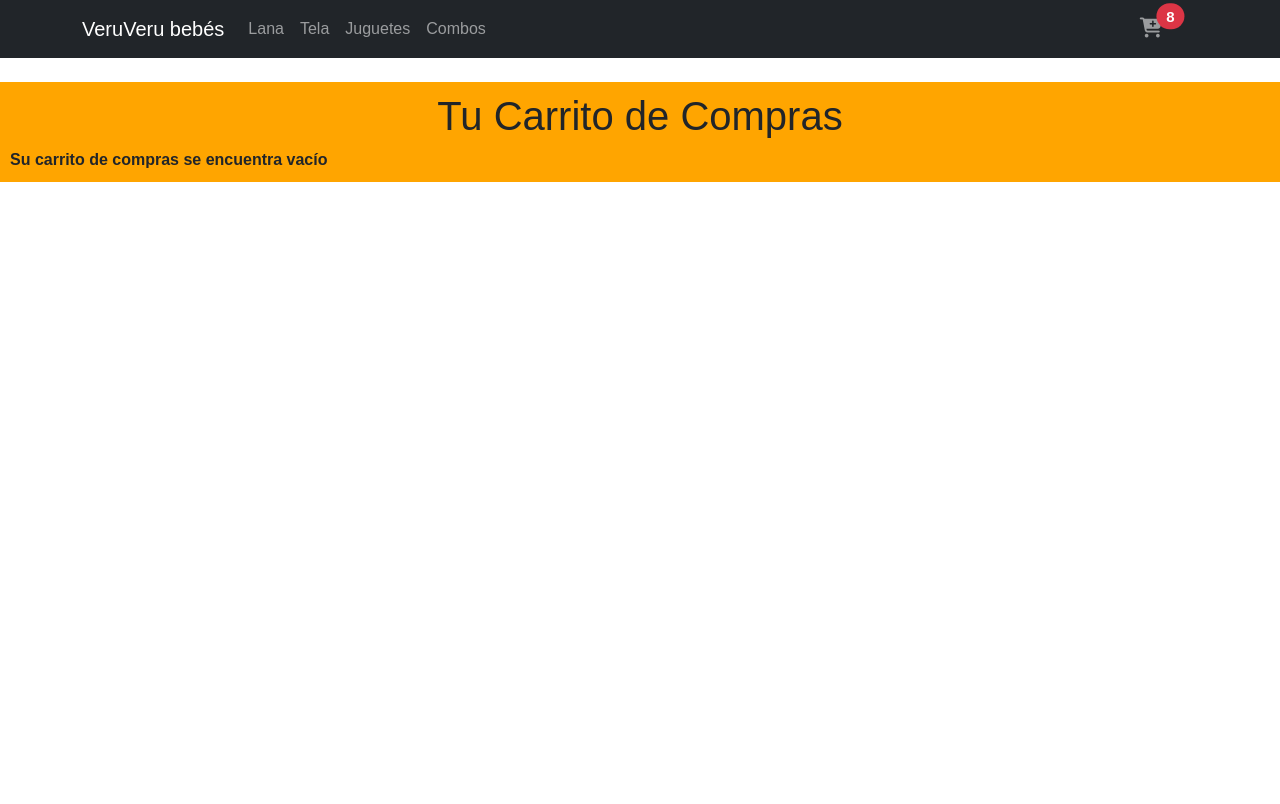
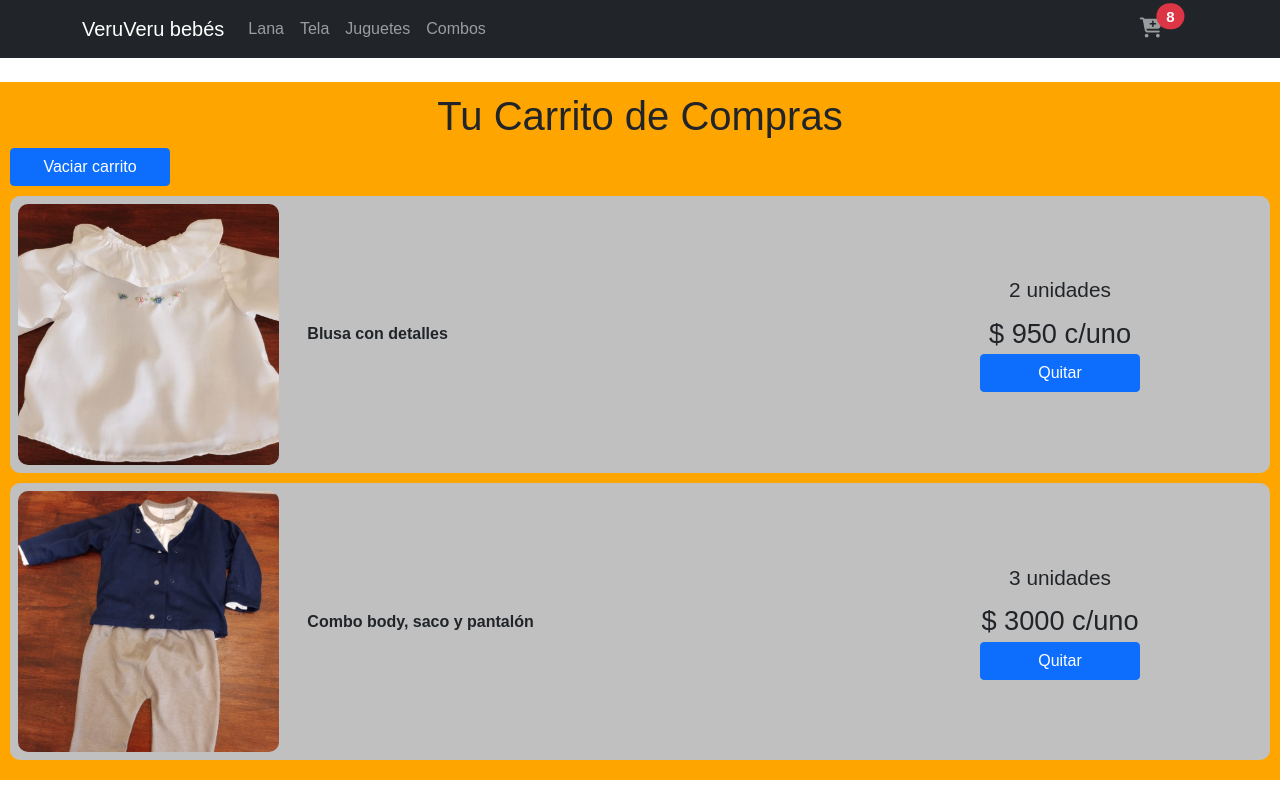
Before and after one commit to german-illesca/curso-react, a React (Create React App) app: page /cart in a window 1280 px wide. Built offline with nearby package versions, Linux system fonts and the light colour scheme.

Commit message:
Trabajo practico clase 10

```diff
--- a/src/components/Cart.js
+++ b/src/components/Cart.js
@@ -31,7 +31,7 @@ const Cart = () => {
                                 </ProductDetail>
                                 <PriceDetail>
                                     <ProductAmountContainer>
-                                    <ProductAmount>2 unidades</ProductAmount>
+                                    <ProductAmount>{item.cantidad} unidades</ProductAmount>
                                     </ProductAmountContainer>
                                     <ProductPrice>$ {item.precio} c/uno</ProductPrice>
                                     <button type="button" className="btn btn-primary boton-quitar" onClick={() => datos.removeItem(item)}>Quitar</button>
--- a/src/components/CartContext.js
+++ b/src/components/CartContext.js
@@ -4,7 +4,25 @@ import { createContext } from "react";
 export const CartContext = createContext();
 
 const CartContextProvider = ({children}) => {
-    const [carrito, setCarrito] = useState([]);
+    const [carrito, setCarrito] = useState([{
+        "codigo": 13,
+        "nombre": "Blusa con detalles",
+        "descripcion": "Lorem ipsum dolor sit amet consectetur adipisicing elit. Ducimus illo, sunt tenetur magni ipsam vel perspiciatis veniam doloribus esse recusandae eos unde praesentium officiis beatae, facilis aperiam. Voluptatibus, officiis earum!",
+        "urlImagen": "/images/products/blusa-blanca-con-detalles-1-1.jpg",
+        "stock": 25,
+        "categoria": 2,
+        "precio": 950,
+        "cantidad": 2
+    }, {
+        "codigo": 14,
+        "nombre": "Combo body, saco y pantalón",
+        "descripcion": "Lorem ipsum dolor sit amet consectetur adipisicing elit. Ducimus illo, sunt tenetur magni ipsam vel perspiciatis veniam doloribus esse recusandae eos unde praesentium officiis beatae, facilis aperiam. Voluptatibus, officiis earum!",
+        "urlImagen": "/images/products/combo-body-saco-y-pantalon-1-1.jpg",
+        "stock": 97,
+        "categoria": 4,
+        "precio": 3000,
+        "cantidad": 3
+    }]);
 
     const removeAllItems = (() => {
         setCarrito([]);
@@ -14,13 +32,23 @@ const CartContextProvider = ({children}) => {
         setCarrito(carrito.filter( item => item.codigo !== item2.codigo ));
     });
 
-    const addItem = (item, cant) => {
-        console.log(carrito);
-        setCarrito([ item, ...carrito ]);
+    const addToCart = (newItem, cant) => {
+        const yaexiste = carrito.find( item => item.codigo === newItem.codigo);
+        if (yaexiste !== undefined){
+            //console.log("entro por ya existe");
+            setCarrito(carrito.filter( item => item.codigo !== yaexiste.codigo ));
+            yaexiste.cantidad += cant;
+            setCarrito([ ...(carrito.filter( item => item.codigo !== yaexiste.codigo )) , yaexiste ]);
+        } else {
+            //console.log("entro por no existe");
+            const cantidad = { cantidad: cant };
+            Object.assign(newItem, cantidad);
+            setCarrito([ ...carrito , newItem ]);
+        }
     };
 
     return (
-        <CartContext.Provider value={{carrito, removeAllItems, removeItem, addItem}}>
+        <CartContext.Provider value={{carrito, removeAllItems, removeItem, addToCart}}>
             {children}
         </CartContext.Provider>
     )
--- a/src/components/ItemDetail.js
+++ b/src/components/ItemDetail.js
@@ -1,13 +1,16 @@
-import { useContext, useState } from "react";
+import { useState } from "react";
+import { useContext } from "react";
 import { CartContext } from "./CartContext";
 import ItemCount from "./ItemCount";
 
 const ItemDetail = ({item}) => {
+    const [itemCount, setItemCount]=useState(0);
     const datos=useContext(CartContext);
 
     const showAddItems = (cantItems) => {
         //alert(`Usted ha seleccionado ${items} ítems`);
-        datos.addItem(item, cantItems);
+        datos.addToCart(item, cantItems);
+        setItemCount(cantItems);
     };
 
     return (
@@ -24,7 +27,7 @@ const ItemDetail = ({item}) => {
                 </div>
                 <br />
                 <div>
-                    <ItemCount stock={item.stock} inicial="0" onAdd={showAddItems}/>
+                    <ItemCount stock={item.stock} inicial={itemCount} onAdd={showAddItems}/>
                 </div>
             </div>
         </>
--- a/src/components/ItemDetailContainer.js
+++ b/src/components/ItemDetailContainer.js
@@ -6,13 +6,13 @@ import ItemDetail from "./ItemDetail";
 
 const ItemDetailContainer = () => {
     const [item, SetItem] = useState([]);
-    const param=useParams();
+    const {id} = useParams();
 
     useEffect(() => {
-        customFetch(2000, productos.find( producto => producto.codigo === Number(param.id))).then( producto => {
+        customFetch(2000, productos.find( producto => producto.codigo === Number(id))).then( producto => {
             SetItem(producto);
         }).catch ( err => { console.log("No encontraron productos")});
-    }, []);
+    }, [id]);
 
     return (
         <>
--- a/src/components/ItemListContainer.js
+++ b/src/components/ItemListContainer.js
@@ -6,12 +6,12 @@ import { useParams } from "react-router-dom";
 
 const ItemListContainer = () => {
     const [items, SetItems] = useState([]);
-    const param = useParams();
+    const {id} = useParams();
 
     useEffect(() => {
         customFetch(2000,
             productos.filter(item => {
-                if (param.id) return item.categoria === Number(param.id);
+                if (id) return item.categoria === Number(id);
                 return item;
             }))
             .then( productos => {
```
